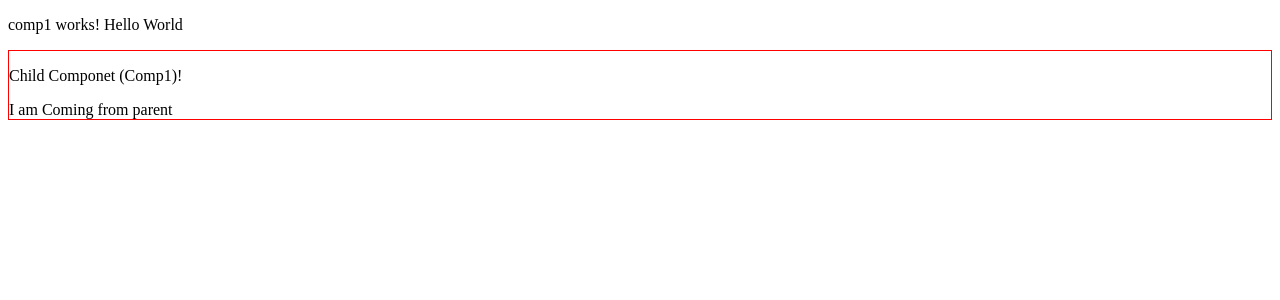
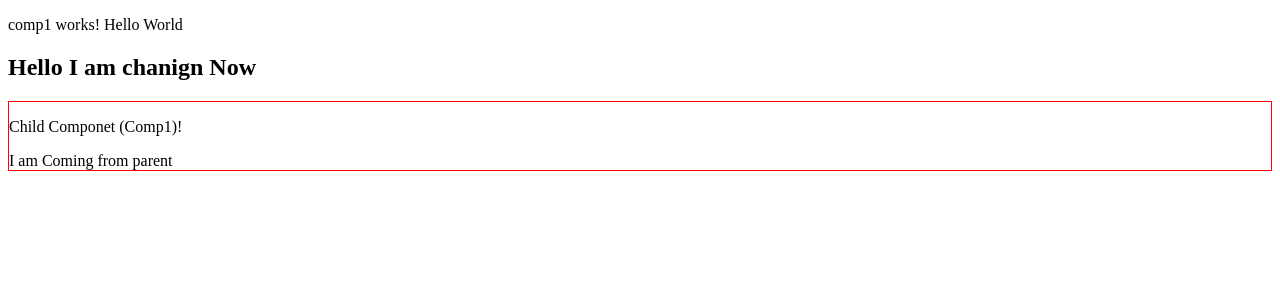
Before and after one commit to vmurali100/anjali, an Angular app in the folder angular-app1/: page / in a window 1280 px wide. Shown: the top 300 px of the page. Built offline with nearby package versions, Linux system fonts and the light colour scheme.

Commit message:
I ahce change

```diff
--- a/angular-app1/src/app/Components/comp1/comp1.component.html
+++ b/angular-app1/src/app/Components/comp1/comp1.component.html
@@ -1,5 +1,8 @@
 <p>
   comp1 works!
   Hello World
+
+
 </p>
+<h2>Hello I am chanign Now</h2>
 <app-comp2 [received]="sendData"></app-comp2>
```
